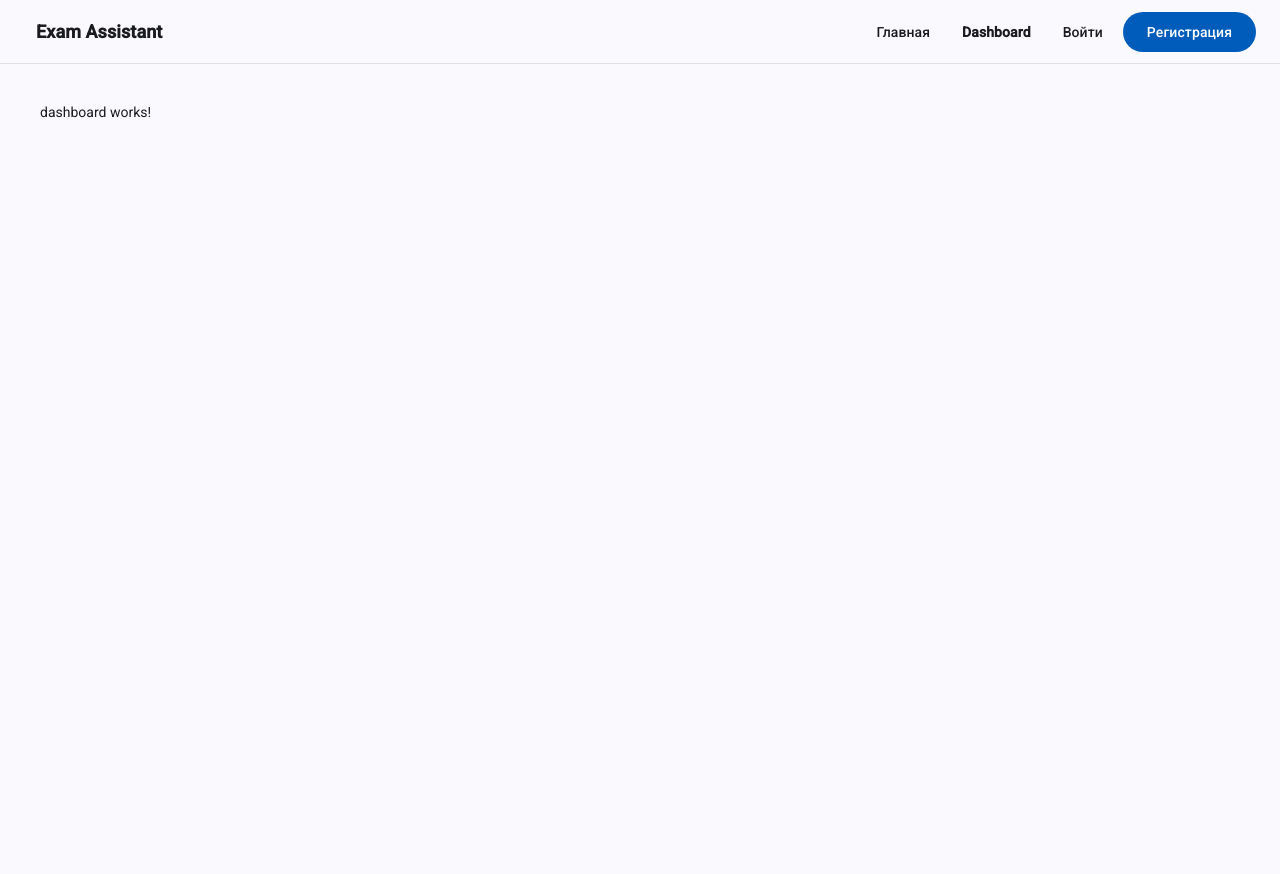
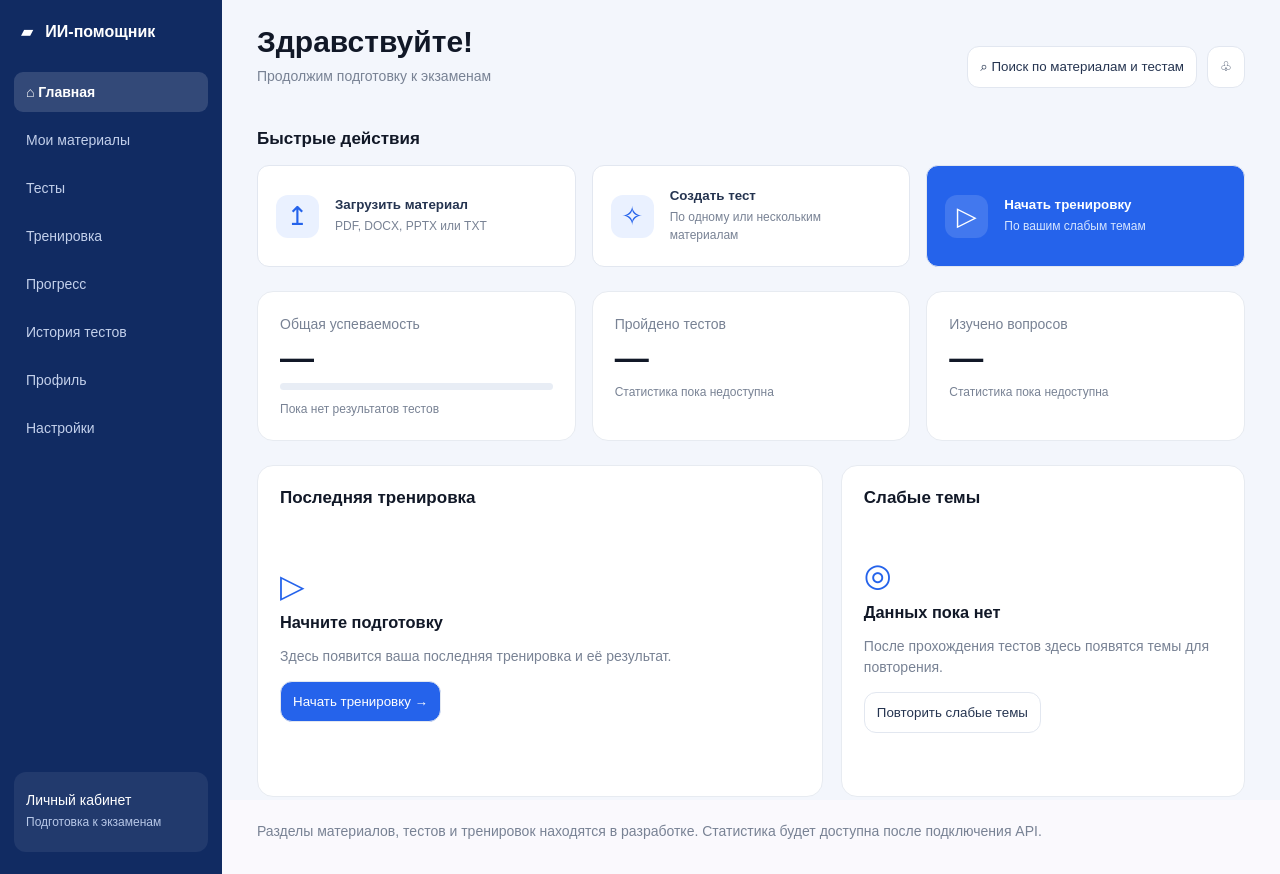
Before and after one commit to w1n73rr/tp_ivt_team6_2026, an Angular app in the folder frontend/: page /dashboard in a window 1280 px wide. Before the commit the page ends 800 px from the top, so only its background shows below. Built offline with nearby package versions, Linux system fonts and the light colour scheme.

Commit message:
feat: главный экран приложения

```diff
--- a/frontend/src/app/features/dashboard/dashboard.html
+++ b/frontend/src/app/features/dashboard/dashboard.html
@@ -1 +1,82 @@
-<p>dashboard works!</p>
+<div class="dashboard">
+  <aside>
+    <a class="brand" routerLink="/dashboard">▰ <b>ИИ-помощник</b></a>
+    <nav aria-label="Основные разделы">
+      <a class="active" routerLink="/dashboard" aria-current="page">⌂ Главная</a>
+      @for (section of sections; track section) {
+        <button type="button" (click)="explain(section)">{{ section }}</button>
+      }
+    </nav>
+    <div class="account">Личный кабинет<br /><small>Подготовка к экзаменам</small></div>
+  </aside>
+  <main>
+    <header>
+      <div>
+        <h1>Здравствуйте!</h1>
+        <p>Продолжим подготовку к экзаменам</p>
+      </div>
+      <div class="header-actions">
+        <button (click)="explain('Поиск')">⌕ Поиск по материалам и тестам</button
+        ><button aria-label="Уведомления" (click)="explain('Уведомления')">♧</button>
+      </div>
+    </header>
+    @if (notice) {
+      <p class="notice" role="status">
+        {{ notice }} <button (click)="notice = ''" aria-label="Закрыть сообщение">×</button>
+      </p>
+    }
+    <h2>Быстрые действия</h2>
+    <section class="actions" aria-label="Быстрые действия">
+      <button (click)="explain('Загрузить материал')">
+        <span>↥</span>
+        <div><b>Загрузить материал</b><small>PDF, DOCX, PPTX или TXT</small></div></button
+      ><button (click)="explain('Создать тест')">
+        <span>✧</span>
+        <div><b>Создать тест</b><small>По одному или нескольким материалам</small></div></button
+      ><button class="primary" (click)="explain('Начать тренировку')">
+        <span>▷</span>
+        <div><b>Начать тренировку</b><small>По вашим слабым темам</small></div>
+      </button>
+    </section>
+    <section class="stats" aria-label="Статистика">
+      <article>
+        <p>Общая успеваемость</p>
+        <strong>—</strong>
+        <div class="track"></div>
+        <small>Пока нет результатов тестов</small>
+      </article>
+      <article>
+        <p>Пройдено тестов</p>
+        <strong>—</strong><small>Статистика пока недоступна</small>
+      </article>
+      <article>
+        <p>Изучено вопросов</p>
+        <strong>—</strong><small>Статистика пока недоступна</small>
+      </article>
+    </section>
+    <section class="details">
+      <article>
+        <h2>Последняя тренировка</h2>
+        <div class="empty">
+          <span>▷</span>
+          <h3>Начните подготовку</h3>
+          <p>Здесь появится ваша последняя тренировка и её результат.</p>
+          <button class="cta" (click)="explain('Тренировка')">Начать тренировку →</button>
+        </div>
+      </article>
+      <article>
+        <h2>Слабые темы</h2>
+        <div class="empty">
+          <span>◎</span>
+          <h3>Данных пока нет</h3>
+          <p>После прохождения тестов здесь появятся темы для повторения.</p>
+          <button (click)="explain('Повторить слабые темы')">Повторить слабые темы</button>
+        </div>
+      </article>
+    </section>
+    <footer>
+      Разделы материалов, тестов и тренировок находятся в разработке. Статистика будет доступна
+      после подключения API.
+    </footer>
+  </main>
+</div>
--- a/frontend/src/app/features/dashboard/dashboard.scss
+++ b/frontend/src/app/features/dashboard/dashboard.scss
@@ -0,0 +1,266 @@
+:host {
+  display: block;
+  position: absolute;
+  inset: 0;
+  background: #f3f6fc;
+  color: #111827;
+  font-family: Arial, sans-serif;
+}
+* {
+  box-sizing: border-box;
+}
+.dashboard {
+  display: grid;
+  grid-template-columns: 222px 1fr;
+  min-height: 100dvh;
+}
+aside {
+  display: flex;
+  flex-direction: column;
+  padding: 22px 14px;
+  background: #112b62;
+  color: white;
+}
+.brand {
+  display: flex;
+  align-items: center;
+  gap: 12px;
+  margin: 0 7px 30px;
+  color: white;
+  text-decoration: none;
+  font-size: 16px;
+}
+nav {
+  display: grid;
+  gap: 8px;
+}
+nav a,
+nav button {
+  text-align: left;
+  padding: 12px;
+  border: 0;
+  border-radius: 9px;
+  background: transparent;
+  color: #c3d0eb;
+  text-decoration: none;
+  font: 14px Arial;
+  cursor: pointer;
+}
+nav .active {
+  background: #ffffff24;
+  color: white;
+  font-weight: bold;
+}
+.account {
+  margin-top: auto;
+  padding: 18px 12px;
+  background: #ffffff12;
+  border-radius: 12px;
+}
+.account small {
+  color: #b8c8e8;
+  line-height: 2;
+}
+main {
+  padding: 32px 35px;
+  min-width: 0;
+}
+header {
+  display: flex;
+  justify-content: space-between;
+  gap: 20px;
+  align-items: center;
+  margin-bottom: 28px;
+}
+h1 {
+  margin: 0;
+  font-size: 30px;
+}
+header p,
+article p,
+footer {
+  color: #788294;
+  font-size: 14px;
+  line-height: 1.5;
+}
+h2 {
+  font-size: 17px;
+  margin: 0 0 16px;
+}
+.header-actions {
+  display: flex;
+  gap: 10px;
+}
+button {
+  font-family: inherit;
+  cursor: pointer;
+  border: 1px solid #e2e7f0;
+  border-radius: 12px;
+  background: white;
+  padding: 12px;
+  color: #253450;
+}
+button:hover {
+  filter: brightness(0.96);
+}
+button:focus-visible,
+a:focus-visible {
+  outline: 3px solid #8eb8ff;
+  outline-offset: 3px;
+}
+.actions,
+.stats {
+  display: grid;
+  grid-template-columns: repeat(3, minmax(0, 1fr));
+  gap: 16px;
+  margin-bottom: 24px;
+}
+.actions button {
+  display: flex;
+  align-items: center;
+  gap: 16px;
+  text-align: left;
+  padding: 22px 18px;
+  min-height: 95px;
+}
+.actions span {
+  display: grid;
+  place-items: center;
+  flex-shrink: 0;
+  width: 43px;
+  height: 43px;
+  border-radius: 12px;
+  background: #eaf1ff;
+  color: #2563eb;
+  font-size: 26px;
+}
+small {
+  display: block;
+  color: #788294;
+  font-size: 12px;
+  line-height: 1.5;
+}
+.actions small {
+  margin-top: 5px;
+}
+.actions .primary,
+.cta {
+  background: #2563eb;
+  color: white;
+}
+.primary span {
+  background: #ffffff22;
+  color: white;
+}
+.primary small {
+  color: #d6e5ff;
+}
+article {
+  background: white;
+  border: 1px solid #e7ebf1;
+  border-radius: 16px;
+  padding: 22px;
+}
+.stats article p {
+  margin: 0 0 12px;
+}
+.stats strong {
+  display: block;
+  font-size: 34px;
+  margin-bottom: 16px;
+}
+.track {
+  height: 7px;
+  background: #e8edf5;
+  border-radius: 8px;
+  margin-bottom: 10px;
+}
+.details {
+  display: grid;
+  grid-template-columns: 1.4fr 1fr;
+  gap: 18px;
+}
+.empty {
+  min-height: 250px;
+  display: flex;
+  flex-direction: column;
+  align-items: flex-start;
+  justify-content: center;
+}
+.empty > span {
+  font-size: 32px;
+  color: #2563eb;
+}
+.empty h3 {
+  margin-bottom: 0;
+}
+.empty p {
+  max-width: 420px;
+}
+.notice {
+  padding: 15px;
+  background: #e8f0ff;
+  border-radius: 10px;
+  color: #234b91;
+}
+.notice button {
+  float: right;
+  padding: 0 8px;
+  background: transparent;
+  border: 0;
+}
+footer {
+  margin-top: 24px;
+}
+@media (max-width: 1100px) {
+  .header-actions {
+    display: none;
+  }
+  .actions button {
+    padding: 16px 12px;
+    gap: 8px;
+  }
+  .dashboard {
+    grid-template-columns: 190px 1fr;
+  }
+  main {
+    padding: 25px 20px;
+  }
+}
+@media (max-width: 760px) {
+  .dashboard {
+    grid-template-columns: 1fr;
+  }
+  aside {
+    padding: 16px;
+  }
+  .brand {
+    margin-bottom: 14px;
+  }
+  nav {
+    display: flex;
+    overflow-x: auto;
+  }
+  nav > * {
+    flex-shrink: 0;
+  }
+  .account {
+    display: none;
+  }
+  main {
+    padding: 24px 16px;
+  }
+  h1 {
+    font-size: 26px;
+  }
+  .actions,
+  .stats,
+  .details {
+    grid-template-columns: 1fr;
+  }
+  .empty {
+    min-height: 180px;
+  }
+}
+
+aside { min-width: 0; } nav { min-width: 0; max-width: 100%; }
--- a/frontend/src/app/features/dashboard/dashboard.ts
+++ b/frontend/src/app/features/dashboard/dashboard.ts
@@ -1,9 +1,23 @@
 import { Component } from '@angular/core';
-
+import { RouterLink } from '@angular/router';
 @Component({
-  imports: [],
   selector: 'app-dashboard',
+  imports: [RouterLink],
+  templateUrl: './dashboard.html',
   styleUrl: './dashboard.scss',
-  templateUrl: './dashboard.html',
 })
-export class Dashboard {}
+export class Dashboard {
+  readonly sections = [
+    'Мои материалы',
+    'Тесты',
+    'Тренировка',
+    'Прогресс',
+    'История тестов',
+    'Профиль',
+    'Настройки',
+  ];
+  notice = '';
+  explain(section: string): void {
+    this.notice = `${section}: раздел пока в разработке.`;
+  }
+}
--- a/frontend/src/app/shared/navbar/navbar.html
+++ b/frontend/src/app/shared/navbar/navbar.html
@@ -1,10 +1,6 @@
+@if (router.url.split('?')[0] !== '/dashboard') {
   <mat-toolbar class="navbar">
-  <a
-    mat-button
-    routerLink="/"
-    class="brand">
-    Exam Assistant
-  </a>
+    <a mat-button routerLink="/" class="brand"> Exam Assistant </a>
 
     <span class="spacer"></span>
 
@@ -12,27 +8,15 @@
       mat-button
       routerLink="/"
       routerLinkActive="active-link"
-    [routerLinkActiveOptions]="{ exact: true }">
+      [routerLinkActiveOptions]="{ exact: true }"
+    >
       Главная
     </a>
 
-  <a
-    mat-button
-    routerLink="/dashboard"
-    routerLinkActive="active-link">
-    Dashboard
-  </a>
+    <a mat-button routerLink="/dashboard" routerLinkActive="active-link"> Dashboard </a>
 
-  <a
-    mat-button
-    routerLink="/login"
-    routerLinkActive="active-link">
-    Войти
-  </a>
+    <a mat-button routerLink="/login" routerLinkActive="active-link"> Войти </a>
 
-  <a
-    mat-flat-button
-    routerLink="/register">
-    Регистрация
-  </a>
+    <a mat-flat-button routerLink="/register"> Регистрация </a>
   </mat-toolbar>
+}
--- a/frontend/src/app/shared/navbar/navbar.ts
+++ b/frontend/src/app/shared/navbar/navbar.ts
@@ -1,20 +1,15 @@
-import { Component } from '@angular/core';
-import { RouterLink, RouterLinkActive } from '@angular/router';
+import { Component, inject } from '@angular/core';
+import { Router, RouterLink, RouterLinkActive } from '@angular/router';
 
 import { MatToolbarModule } from '@angular/material/toolbar';
 import { MatButtonModule } from '@angular/material/button';
 
 @Component({
   selector: 'app-navbar',
-  imports: [
-    RouterLink,
-    RouterLinkActive,
-    MatToolbarModule,
-    MatButtonModule
-  ],
+  imports: [RouterLink, RouterLinkActive, MatToolbarModule, MatButtonModule],
   templateUrl: './navbar.html',
   styleUrl: './navbar.scss',
 })
 export class Navbar {
-
+  readonly router = inject(Router);
 }
```
Also changed, not shown: frontend/src/app/app.routes.ts (+7 -7 lines), frontend/src/app/shared/navbar/navbar.scss (line endings or trailing spaces), 2 other files (tests, documents, lock files or other folders). Lines whose indentation alone changed are shown as unchanged.
